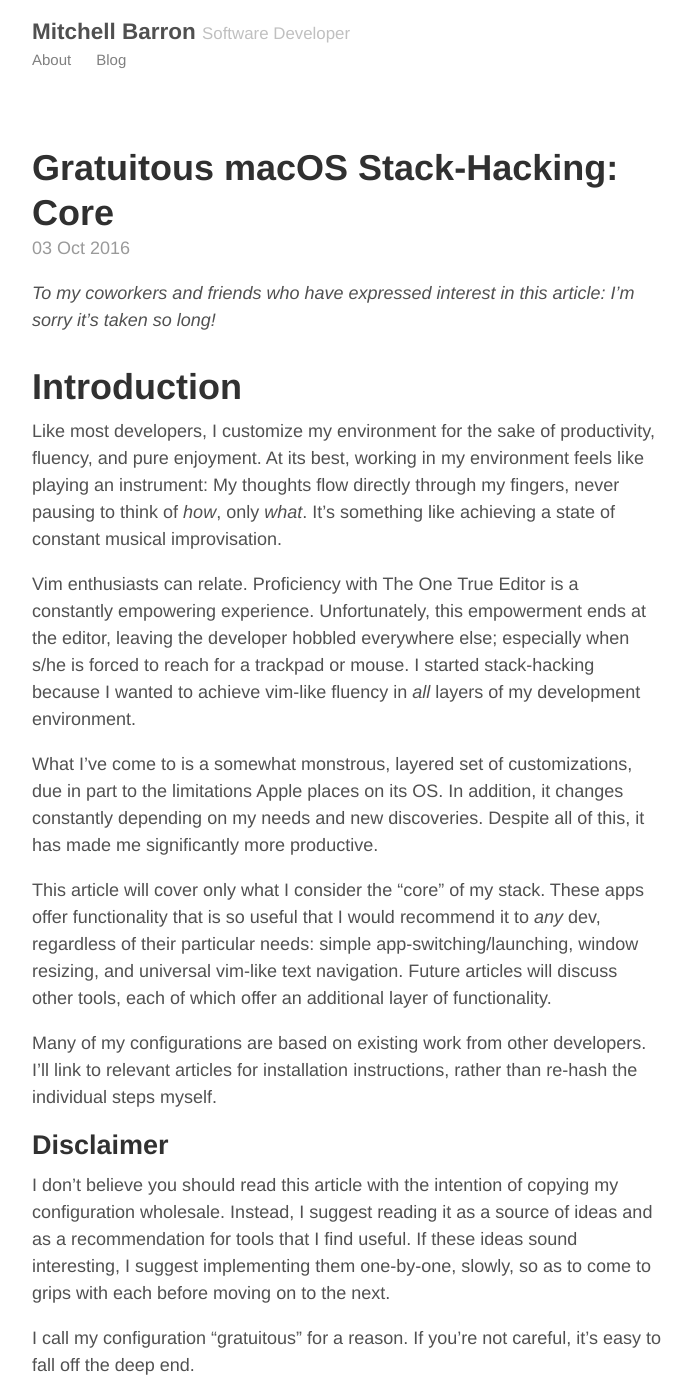
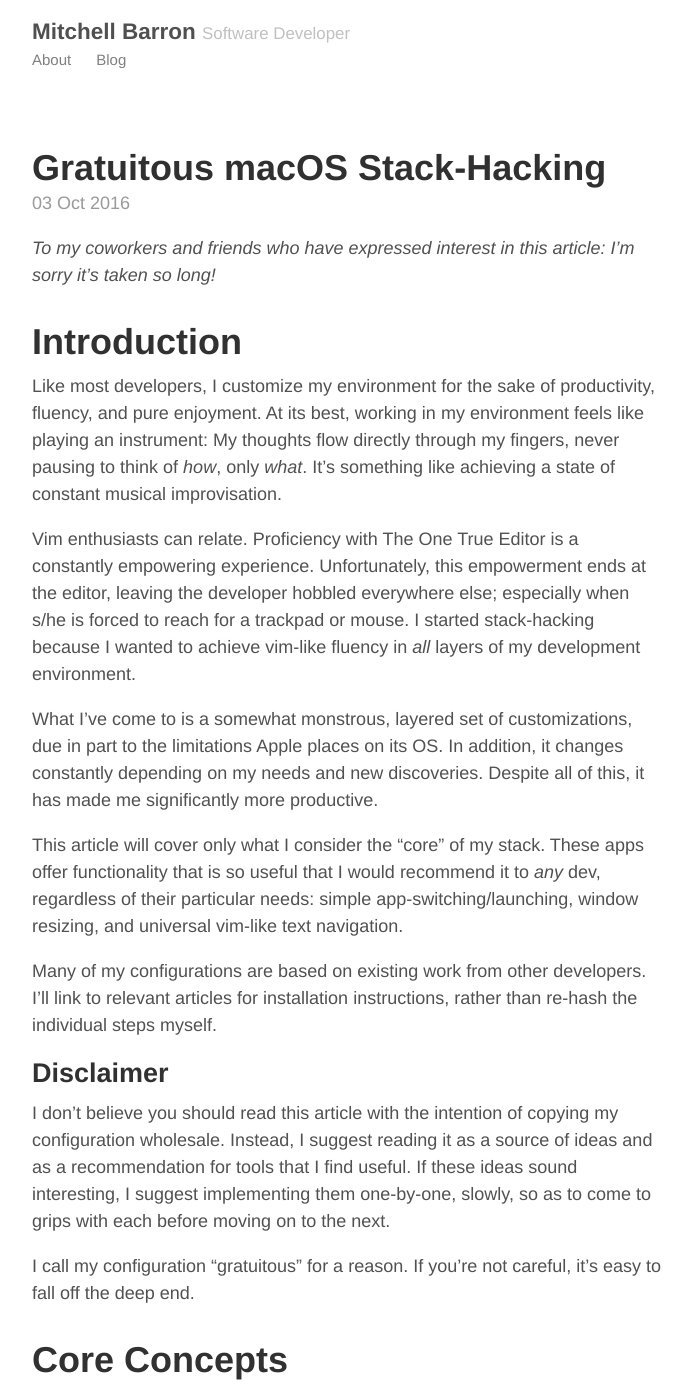
Before and after one commit to mtchllbrrn/mtchllbrrn.github.io, a Jekyll site: the page built from _posts/2016-10-03-stack-hacking-core.md, in a window 1280 px wide and 1400 px high. Shown: the whole window, without its empty margins (293-985 px from the left). Built offline with Jekyll 4.4.1, drawn with Linux system fonts in a browser that asks for light colours.

Commit message:
Update stack-hacking article.

```diff
--- a/_posts/2016-10-03-stack-hacking-core.md
+++ b/_posts/2016-10-03-stack-hacking-core.md
@@ -1,6 +1,6 @@
 ---
 layout: post
-title: "Gratuitous macOS Stack-Hacking: Core"
+title: "Gratuitous macOS Stack-Hacking"
 permalink: /stack-hacking-core
 ---
 
@@ -31,8 +31,7 @@ This article will cover only what I consider the "core" of my stack. These
 apps offer functionality that is so useful that I would recommend it to
 *any* dev, regardless of their particular needs: simple
 app-switching/launching, window resizing, and universal vim-like text
-navigation. Future articles will discuss other tools, each of which offer
-an additional layer of functionality.
+navigation.
 
 Many of my configurations are based on existing work from other
 developers.  I'll link to relevant articles for installation instructions,
```
